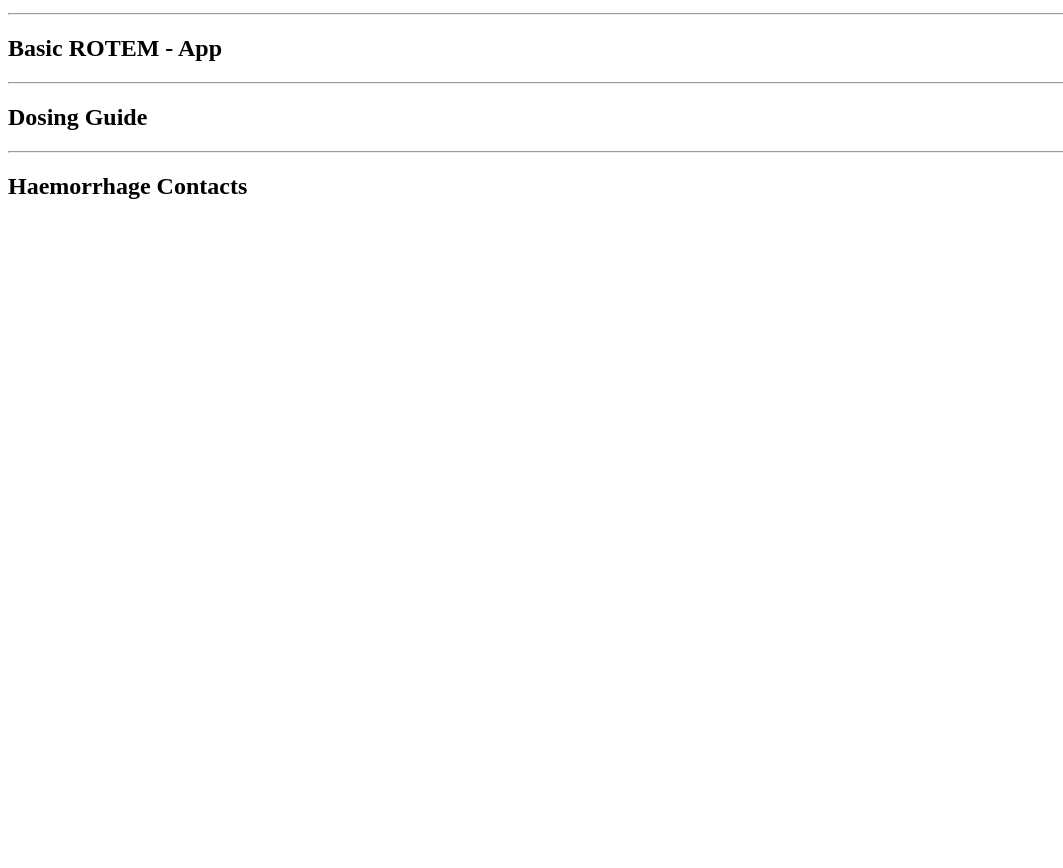
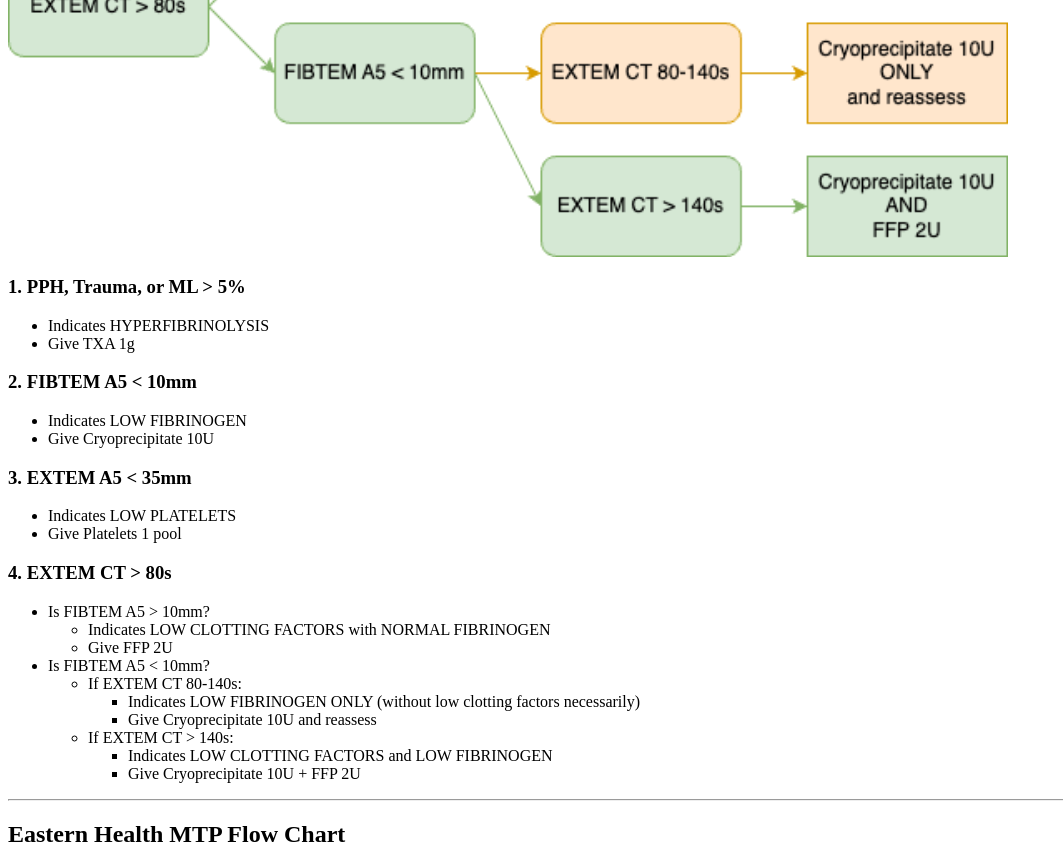
Before and after one commit to raphaelmhpyo/rp-site, a plain HTML site: page rotem.html in a window 1280 px wide. Shown: the part 802-1670 px from the top of the page, without its empty margins (0-1063 px from the left). Before the commit the page ends 1022 px from the top, so only its background shows below. Drawn offline with Linux system fonts and the light colour scheme.

Commit message:
Update rotem.html

```diff
--- a/rotem.html
+++ b/rotem.html
@@ -15,6 +15,7 @@
   </ol>
   <hr>
   <h2>Basic ROTEM - Algorithm</h2>
+  <img src="images/rotem flowchart.png" width="1000">
   <h3>1. PPH, Trauma, or ML &gt 5%</h3>
   <ul>
     <li>Indicates HYPERFIBRINOLYSIS</li>
@@ -71,13 +72,8 @@
       <li>Give Cryoprecipitate 10U + FFP 2U</li>
     </ul>
   </ul> -->
+<hr>
+  <h2>Eastern Health MTP Flow Chart</h2>
 
 
-  <hr>
-  <h2>Basic ROTEM - App</h2>
-  <hr>
-  <h2>Dosing Guide</h2>
-  <hr>
-  <h2>Haemorrhage Contacts</h2>
-
 </html>
```
